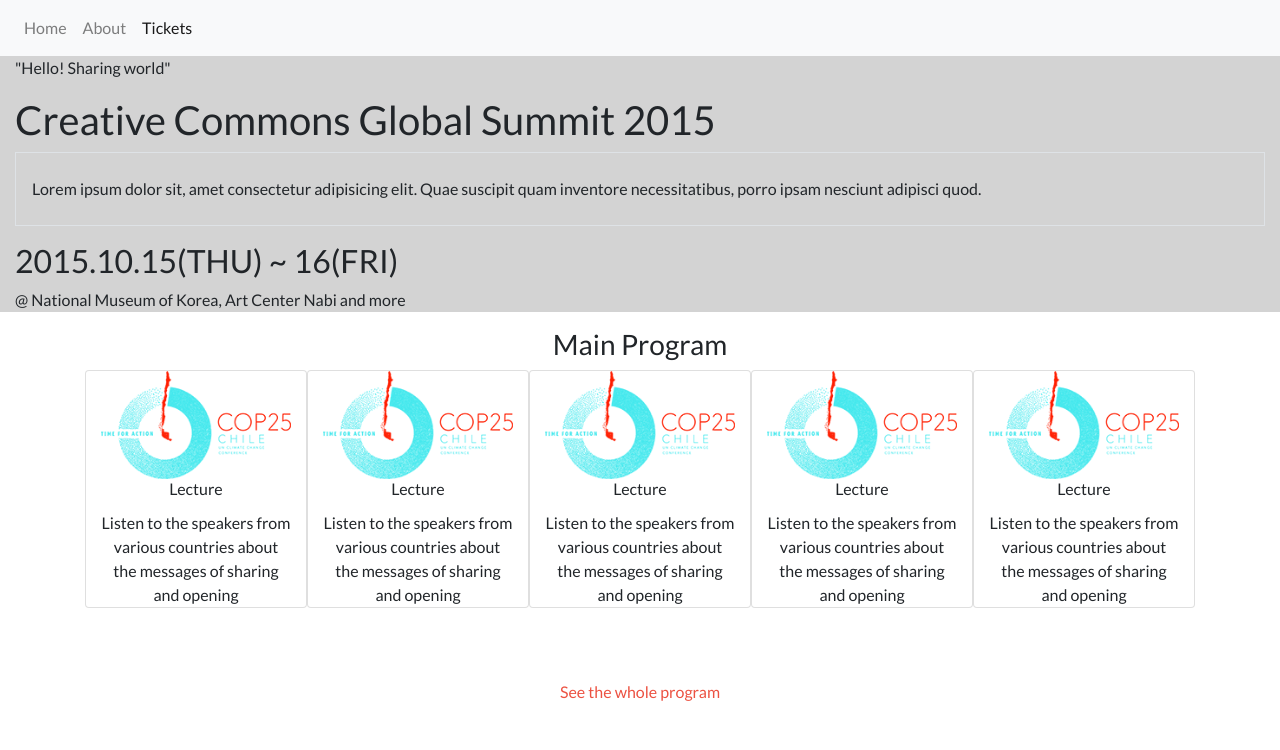
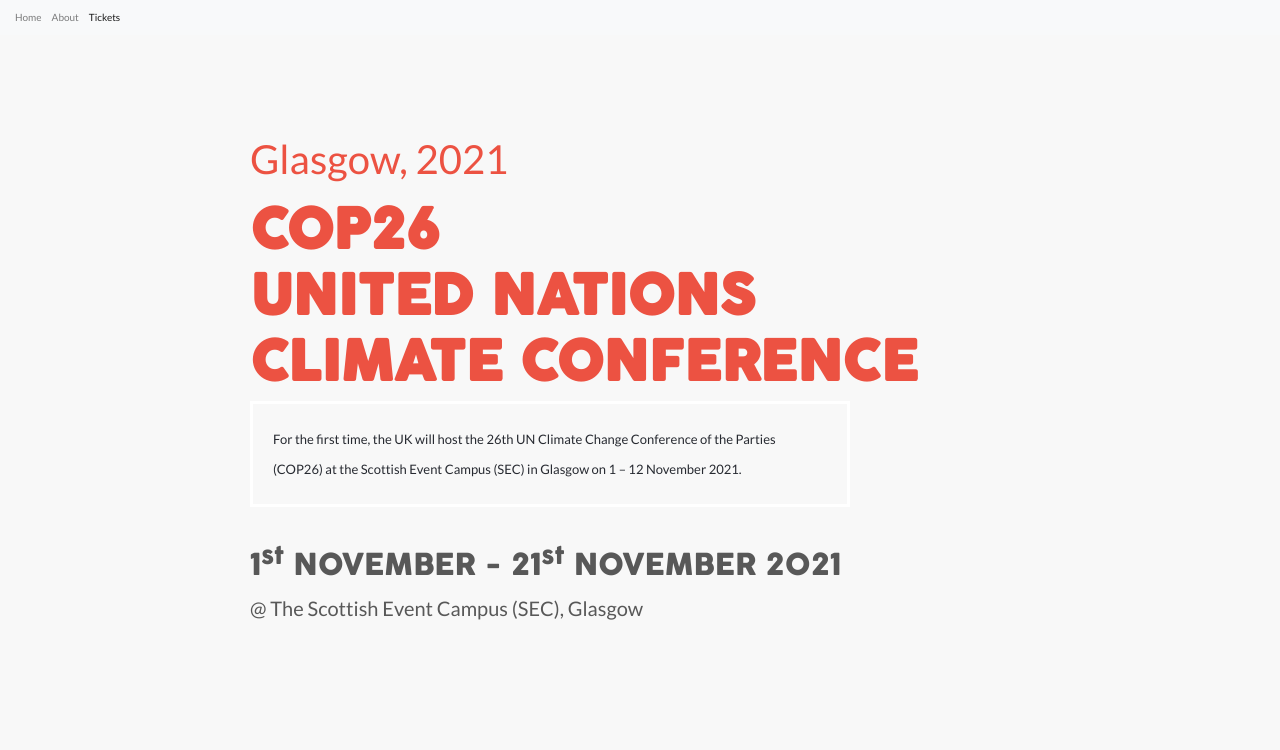
Before and after one commit to Joseph-Burke/COP26-Conference-Page, a website: page main.html in a window 1280 px wide. Shown: the top 750 px of the page. Drawn offline with nearby package versions, Linux system fonts and the light colour scheme; files whose address does not match are found by name.

```diff
--- a/main.html
+++ b/main.html
@@ -24,8 +24,9 @@
       integrity="sha384-OgVRvuATP1z7JjHLkuOU7Xw704+h835Lr+6QL9UvYjZE3Ipu6Tp75j7Bh/kR0JKI"
       crossorigin="anonymous"
     ></script>
+
+    <!-- CSS -->
     <link rel="stylesheet" href="css/main.css" />
-
     <title>Capstone HTML/CSS</title>
   </head>
 
@@ -59,18 +60,20 @@
       </nav>
     </header>
     <main>
-      <section class="container-fluid centred-column align-items-start bg-dark">
-        <p class="display-5">"Hello! Sharing world"</p>
-        <h1>Creative Commons Global Summit 2015</h1>
-        <p class="py-4 px-3 border">
-          Lorem ipsum dolor sit, amet consectetur adipisicing elit. Quae
-          suscipit quam inventore necessitatibus, porro ipsam nesciunt adipisci
-          quod.
+      <section
+        class="landing-section container-fluid centred-column align-items-start"
+      >
+        <h3>Glasgow, 2021</h3>
+        <h1>COP26<br />UNITED NATIONS CLIMATE CONFERENCE</h1>
+        <p class="intro-box">
+          For the first time, the UK will host the 26th UN Climate Change
+          Conference of the Parties (COP26) at the Scottish Event Campus (SEC)
+          in Glasgow on 1 – 12 November 2021.
         </p>
-        <h2>
-          2015.10.15(THU) ~ 16(FRI)
+        <h2 class="dates">
+          1<sup>st</sup> NOVEMBER - 21<sup>st</sup> NOVEMBER 2021
         </h2>
-        <p>@ National Museum of Korea, Art Center Nabi and more</p>
+        <p class="location">@ The Scottish Event Campus (SEC), Glasgow</p>
       </section>
 
       <section class="container centered-column">
@@ -253,9 +256,9 @@
         <img class="col-4 col-md-3" src="assets/images/cop25.png" />
         <p class="col-4 col-md-9">
           Lorem ipsum dolor sit amet consectetur adipisicing elit. Nesciunt
-          necessitatibus cumque doloremque pariatur officiis, voluptates eligendi
-          quia assumenda quo adipisci nam laboriosam at iste, provident, tempora
-          obcaecati blanditiis inventore fuga.
+          necessitatibus cumque doloremque pariatur officiis, voluptates
+          eligendi quia assumenda quo adipisci nam laboriosam at iste,
+          provident, tempora obcaecati blanditiis inventore fuga.
         </p>
       </div>
     </footer>
--- a/scss/main.scss
+++ b/scss/main.scss
@@ -19,11 +19,65 @@
 // Import Bootstrap SCSS file
 @import "node_modules/bootstrap/scss/bootstrap.scss";
 
+:root {
+    --Cocogoose: Cocogoose, Menlo, Monaco, Consolas, "Liberation Mono", "Courier New", monospace;
+    --Lato: Lato, BlinkMacSystemFont, "Segoe UI", Roboto, "Helvetica Neue", Arial, "Noto Sans", sans-serif, "Apple Color Emoji", "Segoe UI Emoji", "Segoe UI Symbol", "Noto Color Emoji";
+    --grey: #d3d3d3;
+    --primary: #ec5242;
+    --secondary: #272A31;
+}
+
+html {
+    font-size: 10px;
+}
+
+
 .centered-column {
     display: flex;
     flex-direction: column;
     align-items: center;
     justify-content: center;
+}
+
+.landing-section {
+    padding-left: 250px;
+    padding-top: 100px;
+    padding-bottom: 120px;
+    background-color: #f8f8f8;
+    h3 {
+        font-weight: 300;
+        font-size: 4rem;
+        color: var(--primary);
+    }
+    h1 {
+        font-family: var(--Cocogoose);
+        font-size: 5.5rem;
+        font-weight: 900;
+        width: 700px;
+        margin-top: 15px;
+        color: var(--primary);
+    }
+    .intro-box {
+        width: 600px;
+        padding: 20px;
+        border: 3px solid white;
+        font-size: 1.3rem;
+        line-height: 3rem;
+        font-weight: 500;
+        background-color: #f8f8f8;
+        color: var(--secondary);
+    }
+    .dates {
+        margin-top: 40px;
+        font-size: 3rem;
+        font-family: var(--Cocogoose);
+        color: #585858;
+    }
+    .location {
+        font-size: 2rem;
+        margin-top: 10px;
+        color: #585858;
+    }
 }
 
 .partnership-section {
@@ -43,3 +97,5 @@
         }
     }
 }
+
+// Unique styles
```
Also changed, not shown: tickets.html (+2 -2 lines), css/main.css.
